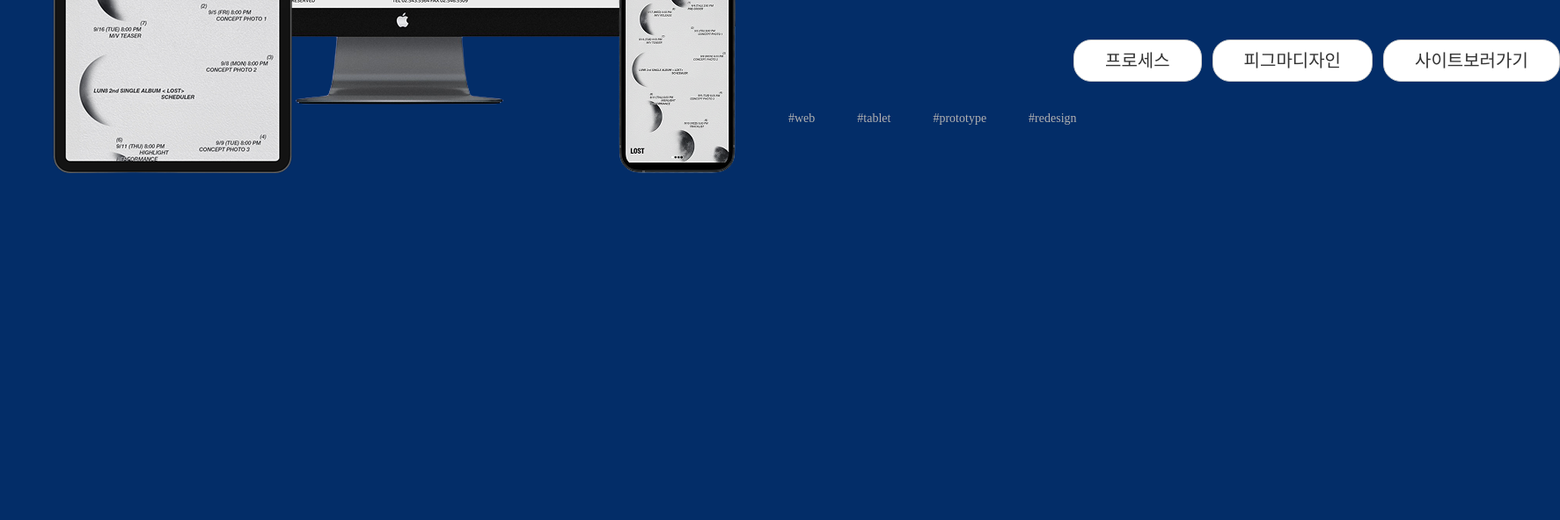
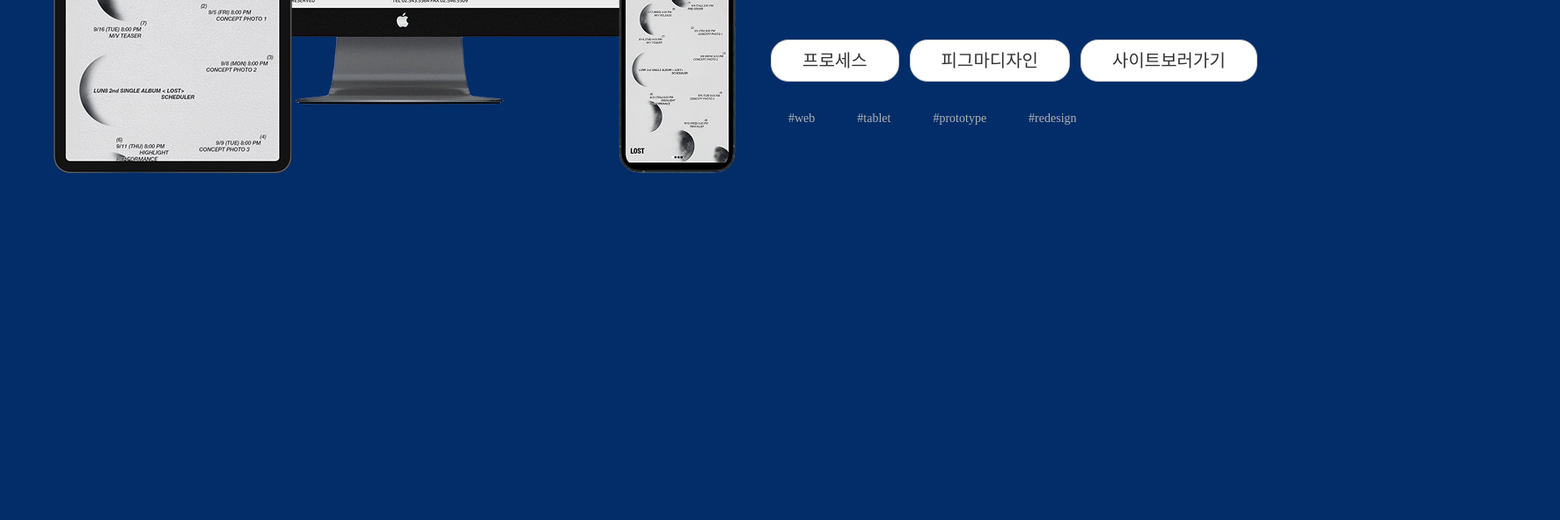
Before and after one commit to jw8824/portfolio, a plain HTML site: page index.html in a window 1280 px wide. Shown: the part 2640-3232 px from the top of the page at 88% size, 1773 px wide, since content can reach past the window. Drawn offline with nearby package versions, Linux system fonts and the light colour scheme; some packages are replaced by stand-ins of ours; a script that the page names is missing.

Commit message:
수정12

```diff
--- a/css/index.css
+++ b/css/index.css
@@ -422,7 +422,7 @@ body {
 } */
 
 .tags-top {
-    max-width: 420px;
+    /* max-width: 420px; */
     display: flex;
     gap: 10px;
     margin-top: 5px;
```
